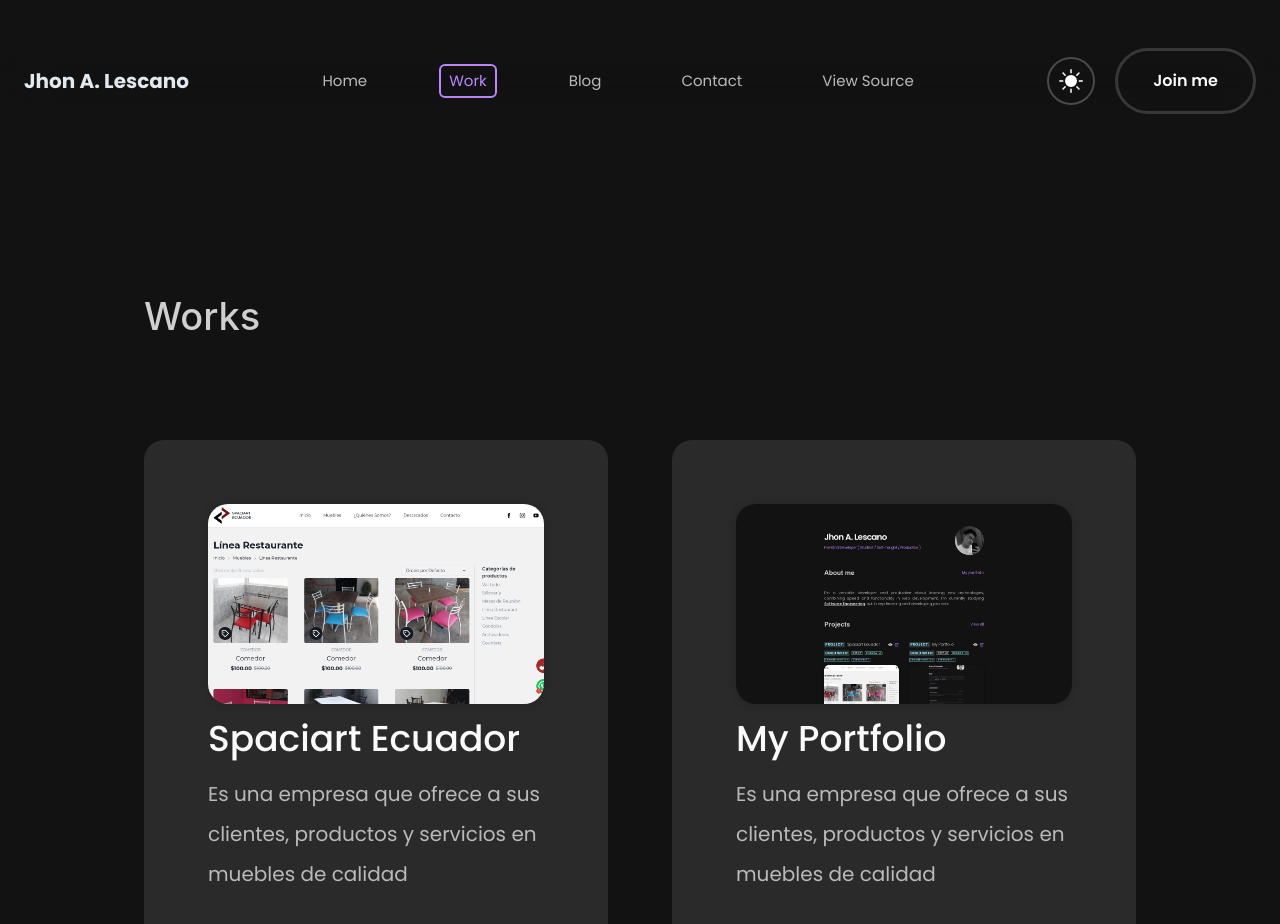
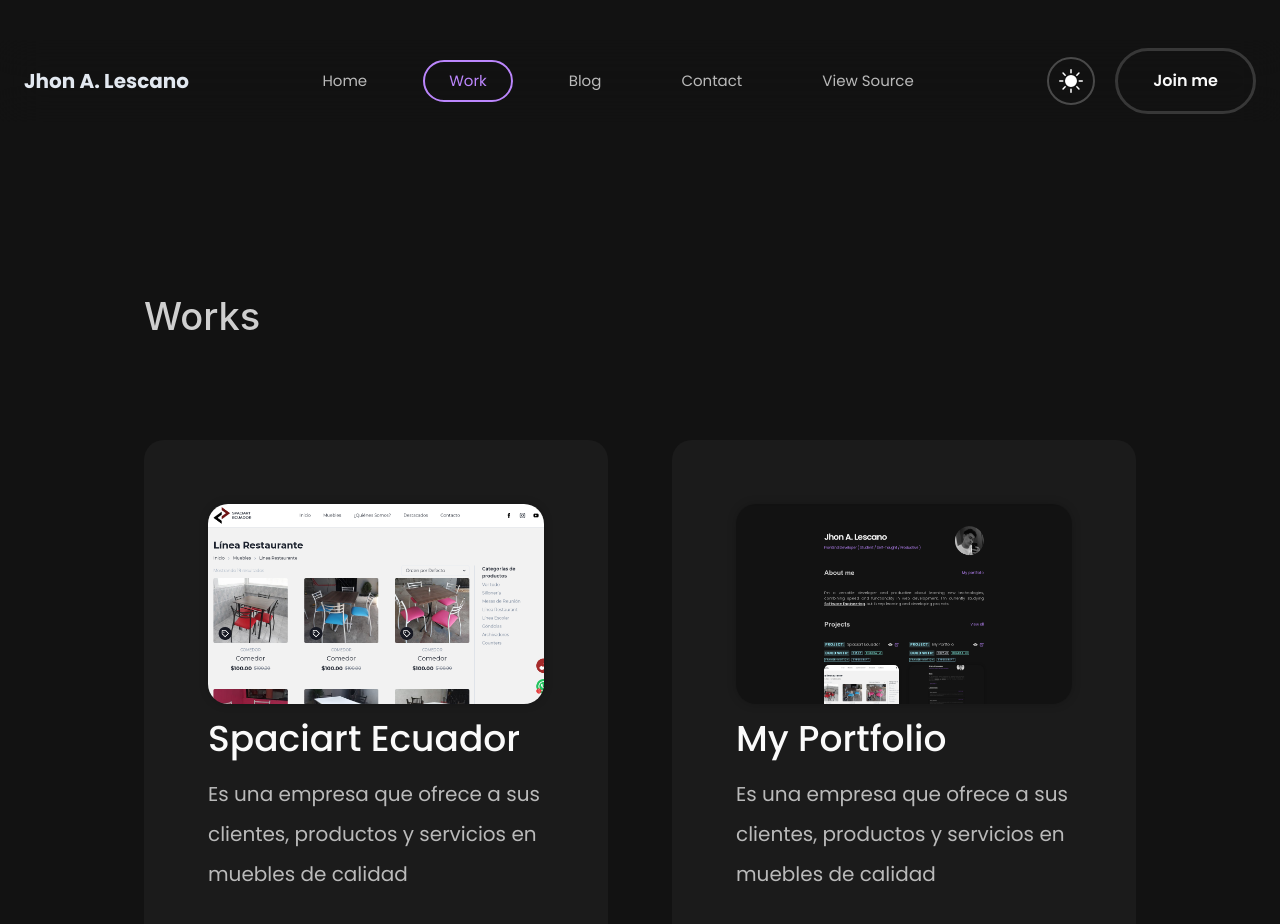
Before and after one commit to jhonson-lc/my-homepage, a Next.js app: page /work in a window 1280 px wide. Shown: the top 924 px of the page. Built offline with nearby package versions, Linux system fonts and the light colour scheme.

Commit message:
"fix: colors"

```diff
--- a/components/ArrowMore.tsx
+++ b/components/ArrowMore.tsx
@@ -1,4 +1,4 @@
-import { Icon, Text, Stack, Box } from "@chakra-ui/react";
+import { Icon, Text, Stack, Box, useColorModeValue } from "@chakra-ui/react";
 import NextLink from "next/link";
 import { motion } from "framer-motion";
 import React from "react";
@@ -19,6 +19,7 @@ const ArrowMore: React.FC<Props> = ({
 }) => {
   const Circle = motion(Box);
   const IconM = motion(Icon);
+  const c = useColorModeValue("black", "white");
   return (
     <NextLink passHref href={href}>
       <Stack
@@ -30,7 +31,7 @@ const ArrowMore: React.FC<Props> = ({
         <Text>{text}</Text>
         <Circle whileHover={{ scale: 1.1 }}>
           <IconM
-            _hover={{ outline: "3px solid white" }}
+            _hover={{ outline: `3px solid ${c}` }}
             as={BsArrowDown}
             cursor="pointer"
             h={16}
--- a/components/Button.tsx
+++ b/components/Button.tsx
@@ -30,7 +30,7 @@ const Button: React.FC<Props> = ({
             width: "100%",
             position: "absolute",
             rounded: "40px",
-            outline: `${hover ? "2px" : "0px"} solid white`,
+            outline: `${hover ? "2px" : "0px"} solid red`,
             transform: `${hover ? "scaleX(1.05) scaleY(1.2)" : "scale(1)"}`,
             transition: "transform 0.2s ease-in-out",
           }}
--- a/components/header/LinkItem.tsx
+++ b/components/header/LinkItem.tsx
@@ -17,7 +17,7 @@ const LinkItem: React.FC<LinkNav> = ({
     <NextLink passHref href={href}>
       <Link
         _focus={{ boxShadow: "none" }}
-        _hover={{ bg: !active ? "hover" : "" }}
+        _hover={{ bg: !active ? "hover" : "", color: !active ? "primary" : "" }}
         borderColor="primary"
         borderWidth={active ? "2px" : "0"}
         color={active ? "primary" : "inherit"}
@@ -25,9 +25,9 @@ const LinkItem: React.FC<LinkNav> = ({
         fontSize={font?.size}
         fontWeight={font?.weight}
         pos="relative"
-        px={2}
-        py={1}
-        rounded="md"
+        px={6}
+        py={2}
+        rounded="40px"
         onClick={onClose}
       >
         {children}
--- a/components/header/NavBar.tsx
+++ b/components/header/NavBar.tsx
@@ -37,7 +37,7 @@ const Navbar: React.FC = () => {
           direction="row"
           display={{ base: "none", lg: "flex" }}
           justify="center"
-          spacing={16}
+          spacing={8}
           wrap="wrap"
         >
           {LINKS_NAV.map(({ href, text }) => {
--- a/work/components/GridItemWork.tsx
+++ b/work/components/GridItemWork.tsx
@@ -1,5 +1,5 @@
 import React from "react";
-import { Text, Stack } from "@chakra-ui/react";
+import { Text, Stack, useColorModeValue } from "@chakra-ui/react";
 import { motion } from "framer-motion";
 import { ChevronRightIcon, ExternalLinkIcon } from "@chakra-ui/icons";
 import Button from "components/Button";
@@ -23,6 +23,7 @@ const variants = {
 
 const ItemWork: React.FC<Props> = ({ work, i }) => {
   const StackM = motion(Stack);
+  const back = useColorModeValue("blackAlpha.50", "whiteAlpha.50");
 
   return (
     <StackM
@@ -30,7 +31,7 @@ const ItemWork: React.FC<Props> = ({ work, i }) => {
       as="article"
       backdropBlur={8}
       backdropFilter="auto"
-      bg="rgba( 255, 255, 255, 0.1 )"
+      bg={back}
       direction="column"
       exit="exit"
       gap={6}
```
Also changed, not shown: components/Skills.tsx (+9 -2 lines).
